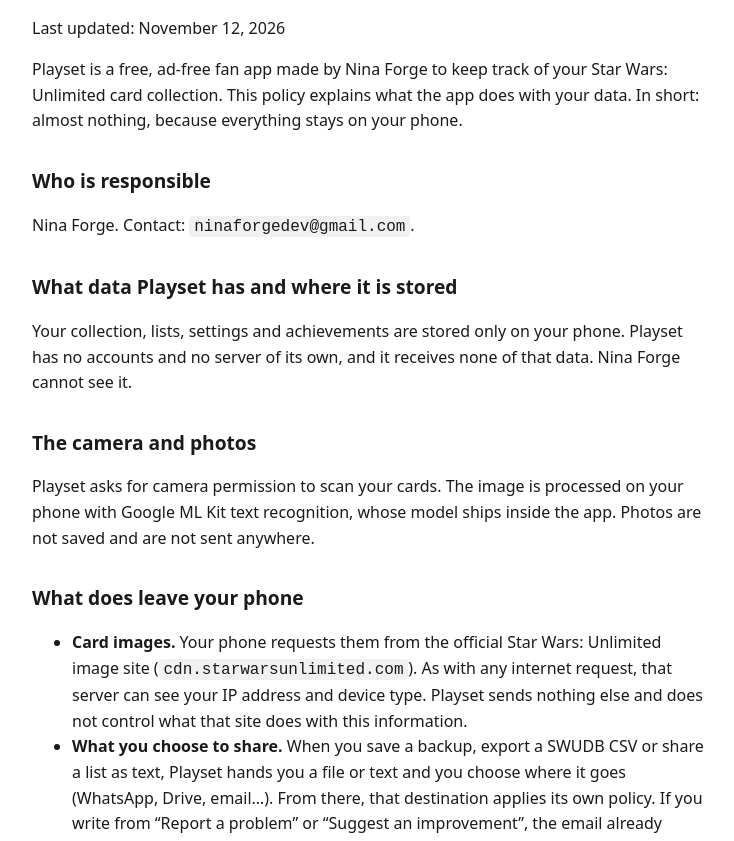
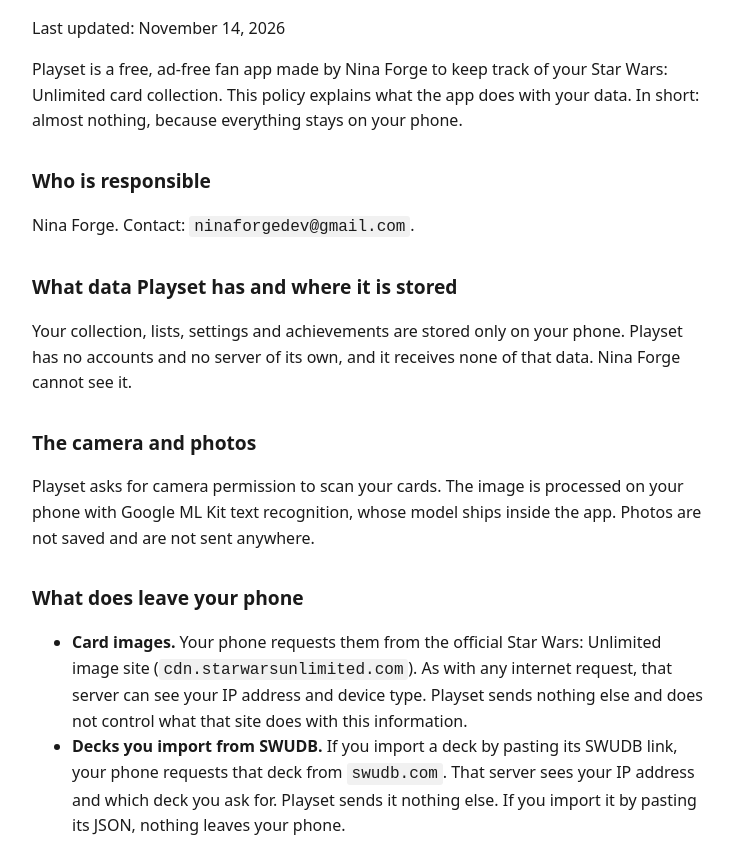
Before and after one commit to nina-forge/nina-forge.github.io, a plain HTML site: page playset/privacidad/en/index.html in a window 1280 px wide. Shown: the part 109-950 px from the top of the page, without its empty margins (272-1006 px from the left). Drawn offline with Linux system fonts and the light colour scheme.

Commit message:
docs(privacy): cover deck import from swudb.com and bump the date
Co-Authored-By: Claude Opus 5.5 <noreply@anthropic.com>

```diff
--- a/playset/privacidad/en/index.html
+++ b/playset/privacidad/en/index.html
@@ -15,7 +15,7 @@ nav{margin-bottom:1.5rem;font-size:.95rem}
 <main>
 <nav><a href="../">Español</a> · <a href="../../">Playset</a></nav>
 <h1>Playset privacy policy</h1>
-<p>Last updated: November 12, 2026</p>
+<p>Last updated: November 14, 2026</p>
 <p>Playset is a free, ad-free fan app made by Nina Forge to keep track of your Star Wars: Unlimited card collection. This policy explains what the app does with your data. In short: almost nothing, because everything stays on your phone.</p>
 <h2>Who is responsible</h2>
 <p>Nina Forge. Contact: <code>ninaforgedev@gmail.com</code>.</p>
@@ -24,7 +24,7 @@ nav{margin-bottom:1.5rem;font-size:.95rem}
 <h2>The camera and photos</h2>
 <p>Playset asks for camera permission to scan your cards. The image is processed on your phone with Google ML Kit text recognition, whose model ships inside the app. Photos are not saved and are not sent anywhere.</p>
 <h2>What does leave your phone</h2>
-<ul><li><strong>Card images.</strong> Your phone requests them from the official Star Wars: Unlimited image site (<code>cdn.starwarsunlimited.com</code>). As with any internet request, that server can see your IP address and device type. Playset sends nothing else and does not control what that site does with this information.</li><li><strong>What you choose to share.</strong> When you save a backup, export a SWUDB CSV or share a list as text, Playset hands you a file or text and you choose where it goes (WhatsApp, Drive, email…). From there, that destination applies its own policy. If you write from “Report a problem” or “Suggest an improvement”, the email already includes the Playset and catalog versions, the phone maker and model, the Android version and the app language (for an improvement, only the Playset version). You see them before sending and can delete them.</li></ul>
+<ul><li><strong>Card images.</strong> Your phone requests them from the official Star Wars: Unlimited image site (<code>cdn.starwarsunlimited.com</code>). As with any internet request, that server can see your IP address and device type. Playset sends nothing else and does not control what that site does with this information.</li><li><strong>Decks you import from SWUDB.</strong> If you import a deck by pasting its SWUDB link, your phone requests that deck from <code>swudb.com</code>. That server sees your IP address and which deck you ask for. Playset sends it nothing else. If you import it by pasting its JSON, nothing leaves your phone.</li><li><strong>What you choose to share.</strong> When you save a backup, export a SWUDB CSV or share a list as text, Playset hands you a file or text and you choose where it goes (WhatsApp, Drive, email…). From there, that destination applies its own policy. If you write from “Report a problem” or “Suggest an improvement”, the email already includes the Playset and catalog versions, the phone maker and model, the Android version and the app language (for an improvement, only the Playset version). You see them before sending and can delete them.</li></ul>
 <h2>What Playset does not do</h2>
 <ul><li>It has no accounts or sign-up.</li><li>It shows no ads.</li><li>It uses no analytics, telemetry or crash reports that send data off your phone.</li><li>It does not sell or share data, because it does not receive any.</li></ul>
 <h2>Google ML Kit</h2>
```
Also changed, not shown: playset/privacidad/index.html (+2 -2 lines).
